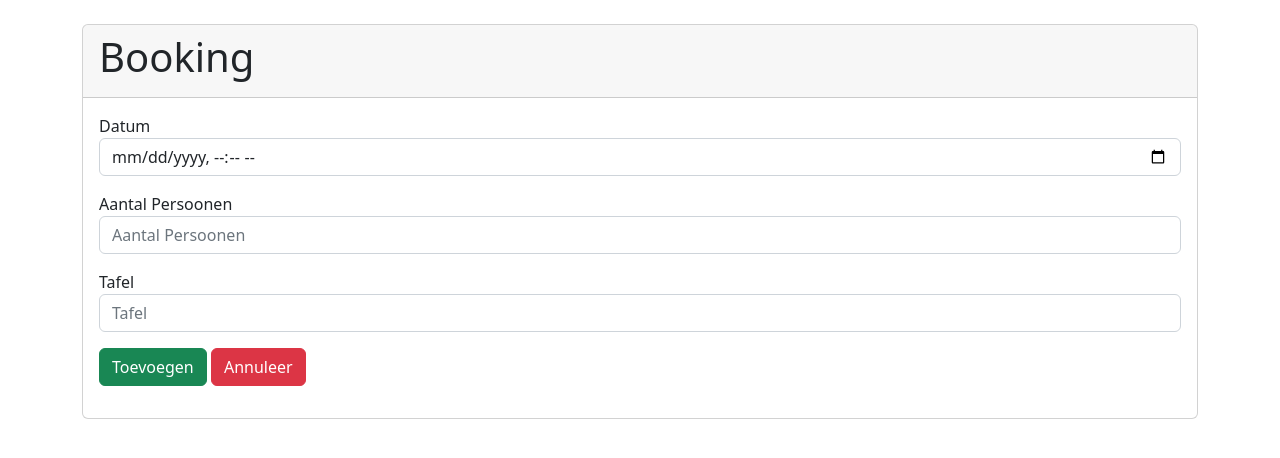
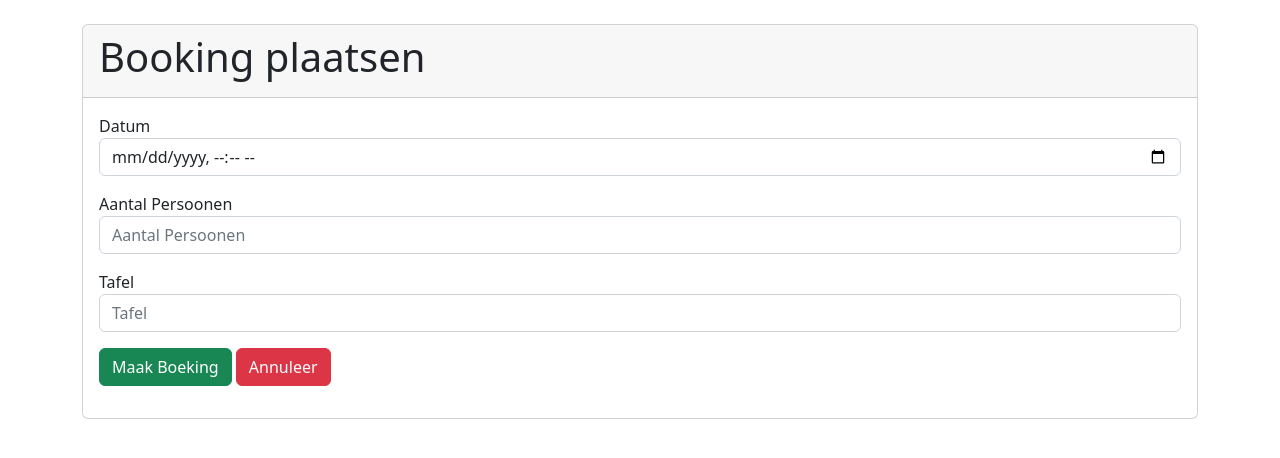
Before and after one commit to TheGamingBram/Project7-Bontemps, a PHP site: page /booking.php in a window 1280 px wide. Shown: the top 458 px of the page. Run offline with PHP 8.4, Linux system fonts and the light colour scheme.

Commit message:
update text

```diff
--- a/booking.php
+++ b/booking.php
@@ -31,7 +31,7 @@
                 <div class="card-header">
                     <div class="card-title">
                         <h1>
-                            Booking
+                            Booking plaatsen
                         </h1>
                     </div>
                 </div>
@@ -53,7 +53,7 @@
                             <input type="text" hidden placeholder="KlantID" value="5" name="KlantID" id="KlantID" class="form-control">
                         </div>
                         <div class="mb-3">
-                            <input type="submit" value="Toevoegen" name="toevoegen" class="btn btn-success">
+                            <input type="submit" value="Maak Boeking" name="toevoegen" class="btn btn-success">
                             <input type="submit" value="Annuleer" name="Annuleer" class="btn btn-danger">
                         </div>
                     </form>
```
